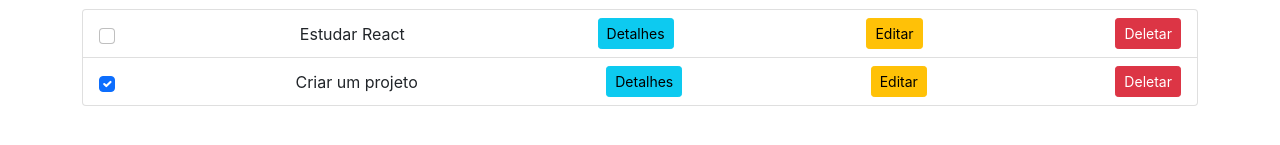
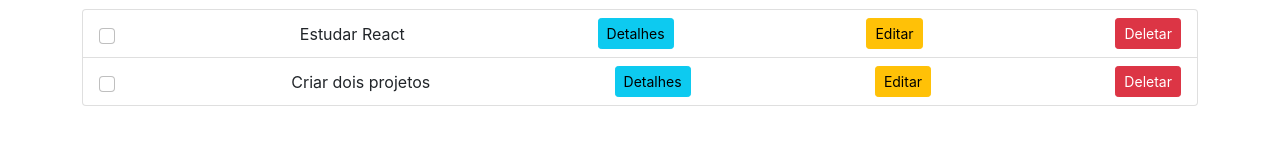
Before and after one commit to rulir7/atividade, a React (Create React App) app: page /tasks in a window 1280 px wide. Shown: the part 219-364 px from the top of the page. Built offline with nearby package versions, Linux system fonts and the light colour scheme; data requests are answered from the project's data file.

Commit message:
atualizacao db.json e TaskItem.js

```diff
--- a/src/componentes/TaskItem.js
+++ b/src/componentes/TaskItem.js
@@ -5,22 +5,38 @@ function TaskItem({ task, setTasks }) {
   const [editedTitle, setEditedTitle] = useState(task.title);
 
   const toggleTask = () => {
+    fetch(`http://localhost:3000/tasks/${task.id}`, {
+      method: "PATCH",
+      headers: { "Content-Type": "application/json" },
+      body: JSON.stringify({ completed: !task.completed }),
+    }).then(() => {
       setTasks((prev) =>
         prev.map((t) =>
           t.id === task.id ? { ...t, completed: !t.completed } : t
         )
       );
+    });
   };
 
   const deleteTask = () => {
+    fetch(`http://localhost:3000/tasks/${task.id}`, { method: "DELETE" }).then(
+      () => {
         setTasks((prev) => prev.filter((t) => t.id !== task.id));
+      }
+    );
   };
 
   const saveEdit = () => {
+    fetch(`http://localhost:3000/tasks/${task.id}`, {
+      method: "PATCH",
+      headers: { "Content-Type": "application/json" },
+      body: JSON.stringify({ title: editedTitle }),
+    }).then(() => {
       setTasks((prev) =>
         prev.map((t) => (t.id === task.id ? { ...t, title: editedTitle } : t))
       );
       setIsEditing(false);
+    });
   };
 
   return (
--- a/src/dados/db.json
+++ b/src/dados/db.json
@@ -1,6 +1,14 @@
 {
   "tasks": [
-    { "id": 1, "title": "Estudar React", "completed": false },
-    { "id": 2, "title": "Criar um projeto", "completed": true }
+    {
+      "id": "1",
+      "title": "Estudar React",
+      "completed": false
+    },
+    {
+      "id": "2",
+      "title": "Criar dois projetos",
+      "completed": false
+    }
   ]
 }
```
Lines whose indentation alone changed are shown as unchanged.
